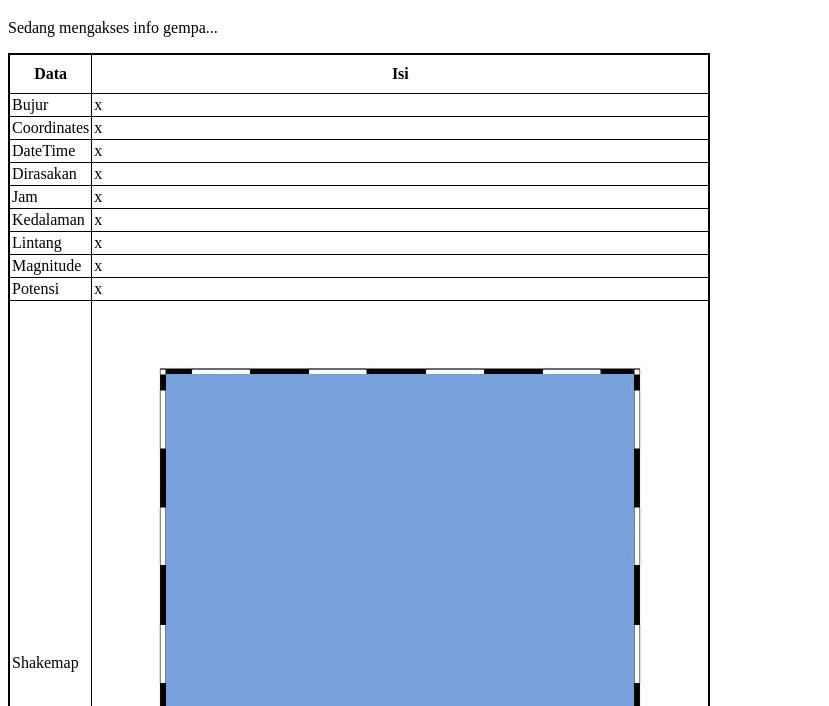
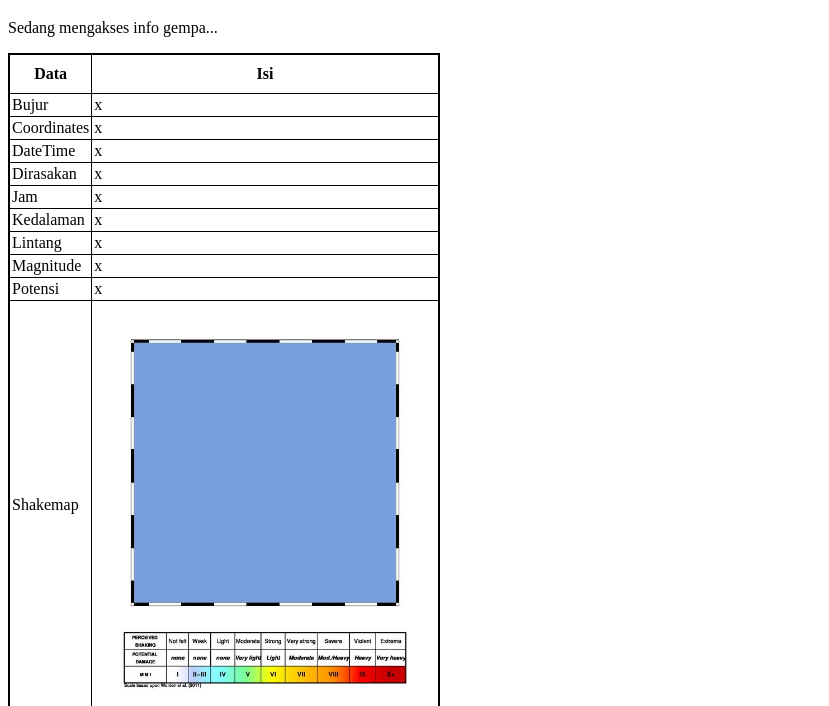
Before and after one commit to arraysyams/info-gempa, a plain HTML site: page index.html in a window 1280 px wide. Shown: the part 61-767 px from the top of the page, without its empty margins (0-829 px from the left). Drawn offline with Linux system fonts and the light colour scheme; no server answers.

Commit message:
Memperkecil ukuran gambar

```diff
--- a/index.html
+++ b/index.html
@@ -9,7 +9,7 @@
         table {border: 2px solid black; border-collapse: collapse;}
         th {border:1px solid black; padding: 10px; border-collapse: collapse;}
         td {border:1px solid black; padding: 2px; }
-        img {object-fit: contain; width: fit-content;}
+        img {object-fit: contain; height: 400px;}
     </style>
 </head>
 <body>
```
